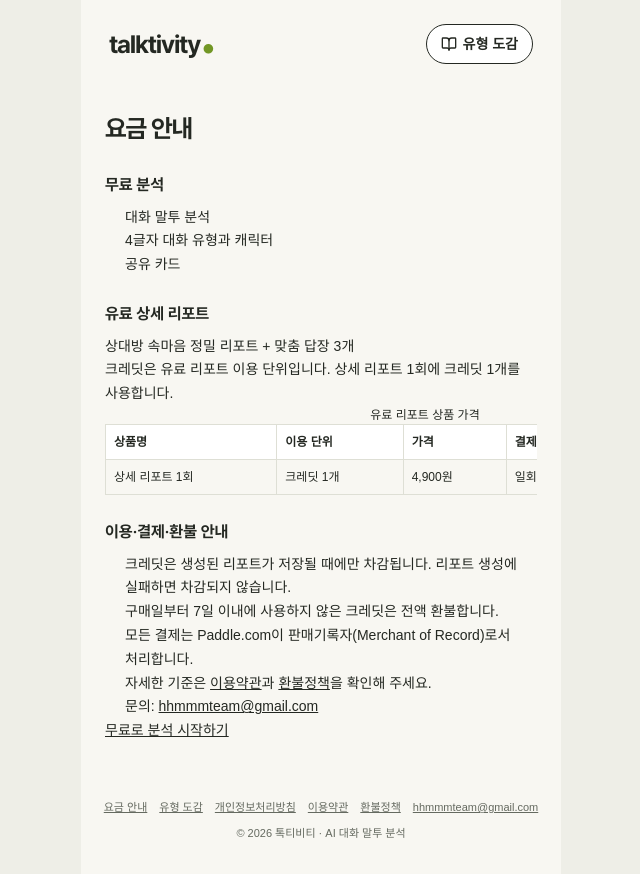
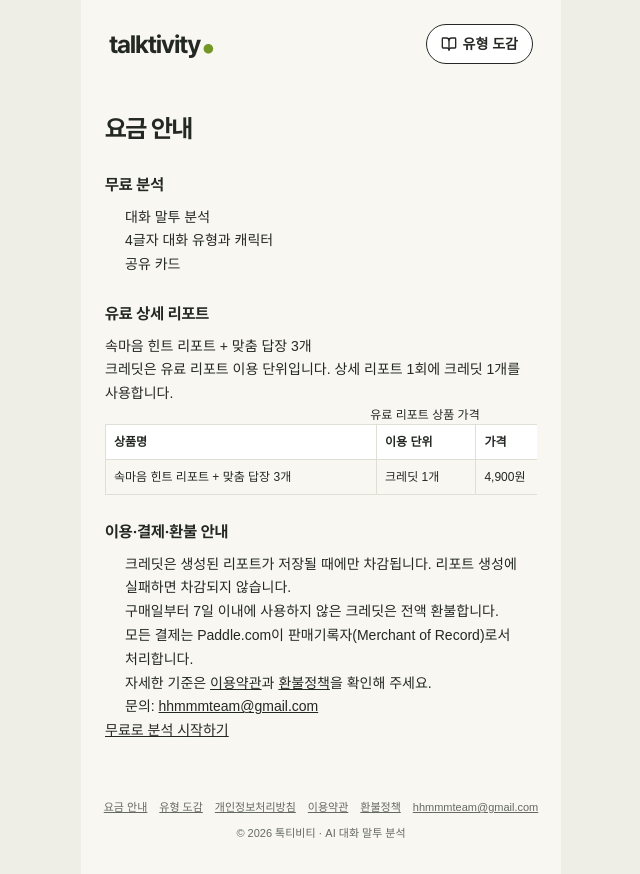
Before and after one commit to f-lab-edu/talktivity, a Next.js app: page /pricing in a window 1280 px wide. Shown: the whole page, without its empty margins (319-959 px from the left). Built offline with nearby package versions, Linux system fonts and the light colour scheme; no server answers; the database is empty.

Commit message:
feat: 유료 리포트 이름을 속마음 힌트 리포트로 변경

```diff
--- a/app/pricing/page.tsx
+++ b/app/pricing/page.tsx
@@ -23,7 +23,7 @@ export default async function PricingPage() {
       : [
           {
             priceId: "fallback",
-            name: "상세 리포트 1회",
+            name: reportTitle,
             credits: 1,
             amount: fallbackTier,
             currency: "KRW",
--- a/components/paid-report.tsx
+++ b/components/paid-report.tsx
@@ -44,7 +44,7 @@ export function PaidReport({ report }: { readonly report: PaidReportContent }) {
     <article className="paid-report">
       <h2>{headline}</h2>
       <section>
-        <h3>상대방 속마음</h3>
+        <h3>상대 말투에 남은 힌트</h3>
         <p>{partnerMind.summary}</p>
         <h4>그렇게 본 근거</h4>
         <ol>
--- a/components/partner-temperature.tsx
+++ b/components/partner-temperature.tsx
@@ -54,7 +54,7 @@ export function PartnerTemperature({
           scrollToPaywall();
         }}
       >
-        상대 반응 해석 리포트 보기
+        속마음 힌트 리포트 보기
       </Button>
     </section>
   );
--- a/lib/purchase.ts
+++ b/lib/purchase.ts
@@ -1,6 +1,6 @@
 import { z } from "zod";
 
-export const reportTitle = "상대방 속마음 정밀 리포트 + 맞춤 답장 3개";
+export const reportTitle = "속마음 힌트 리포트 + 맞춤 답장 3개";
 export const fallbackTier = 4900;
 
 export const purchasePollIntervalMs = 2000;
```
Also changed, not shown: 1 other file (tests, documents, lock files or other folders).
